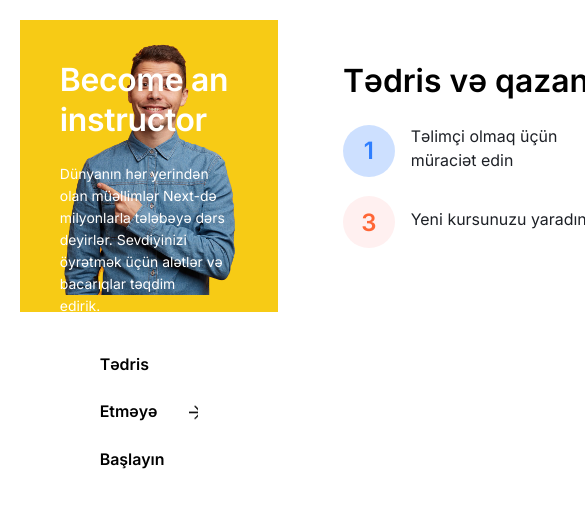
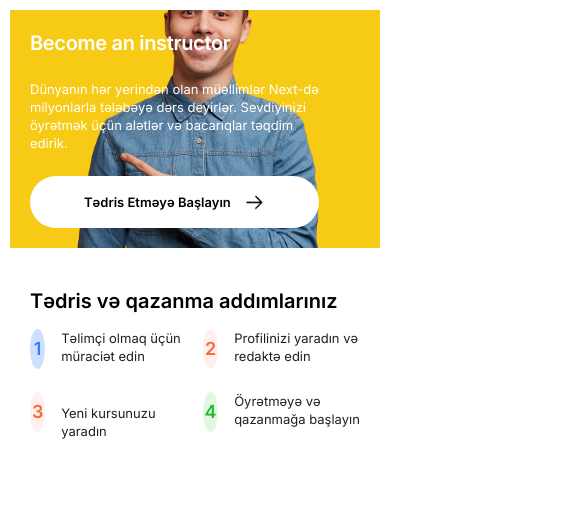
Before and after one commit to yusifmov/nexed, a plain HTML site: page 02r-tedris-qazanma-addimlarimiz/index.html in a window 390 px wide. Shown: the top 508 px of the page, 585 px wide, since content can reach past the window. Drawn offline with Linux system fonts and the light colour scheme.

Commit message:
rufu ikiterefli qeydiyyat

```diff
--- a/02r-tedris-qazanma-addimlarimiz/css.css
+++ b/02r-tedris-qazanma-addimlarimiz/css.css
@@ -16,8 +16,9 @@
     display: flex;
     gap: 23.9px;
     padding: 39.84px;
-    width: 645.4px;
-    height: 291.53px;
+    max-width: 645.4px;
+    width: 100%;
+    height: auto;
     background-color: #F7CB15;
     background-image: url("/img/men.png");
     background-size: contain;
@@ -144,3 +145,98 @@
     background-color:#E1F7E3;
     color: #23BD33;
 }
+
+
+
+
+/* Mobil və kiçik ekranlar üçün */
+@media (max-width: 1024px) {
+    .becomeandinstructor-container {
+        flex-direction: column;
+        padding: 10px;
+        gap: 20px;
+    }
+
+    .becomeandinstructor {
+        width: 100%;
+        height: auto;
+        padding: 20px;
+        background-size: cover;
+        background-position: center;
+    }
+
+    .becomeandinstructor-title h2 {
+        font-size: 24px;
+        line-height: 30px;
+    }
+
+    .becomeandinstructor-title p {
+        font-size: 14px;
+        line-height: 20px;
+    }
+
+    .becomeandinstructor-title a {
+        padding: 10px 20px;
+        font-size: 14px;
+        line-height: 40px;
+    }
+
+    .steps-to-Learn-and-Earn {
+        padding: 20px;
+        gap: 15px;
+    }
+
+    .steps-to-Learn-and-Earn-title h2 {
+        font-size: 24px;
+        line-height: 30px;
+    }
+
+    .steps-to-Learn-and-Earn-count {
+        flex-direction: column;
+        gap: 15px;
+    }
+
+    .part2 {
+        flex-direction: column;
+        gap: 15px;
+    }
+
+    .part p {
+        width: 100%;
+        font-size: 14px;
+        line-height: 20px;
+    }
+
+    .part span {
+        width: 45px;
+        height: 45px;
+        font-size: 20px;
+    }
+}
+
+/* Daha kiçik ekranlar üçün (mobil telefonlar) */
+@media (max-width: 600px) {
+    .becomeandinstructor-title h2,
+    .steps-to-Learn-and-Earn-title h2 {
+        font-size: 20px;
+        line-height: 26px;
+    }
+
+    .becomeandinstructor-title p,
+    .part p {
+        font-size: 13px;
+        line-height: 18px;
+    }
+
+    .becomeandinstructor-title a {
+        padding: 8px 15px;
+        font-size: 13px;
+        line-height: 36px;
+    }
+
+    .part span {
+        width: 40px;
+        height: 40px;
+        font-size: 18px;
+    }
+}
```
